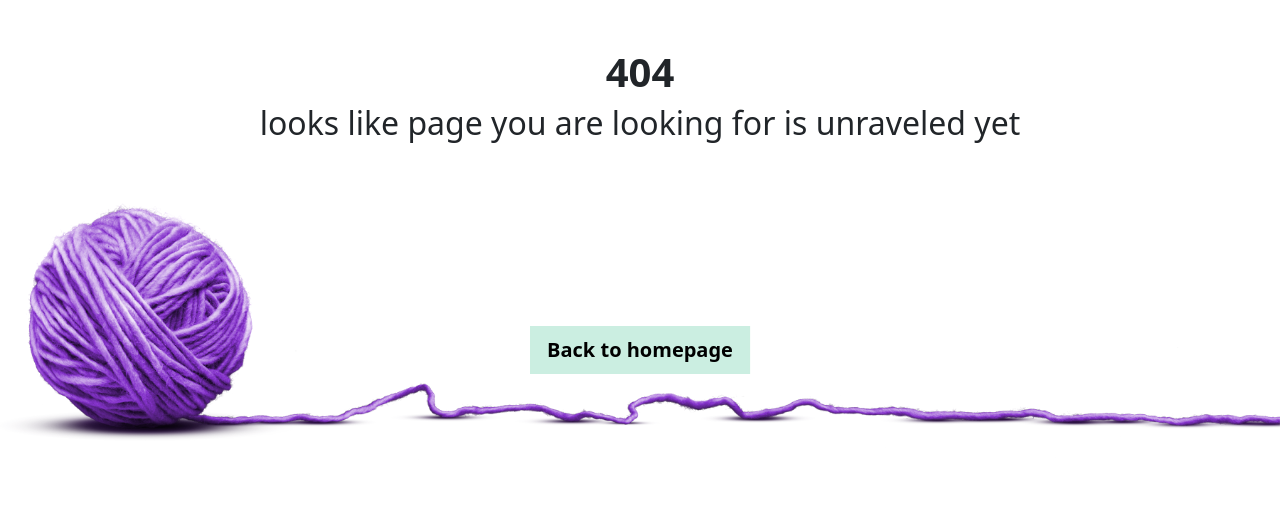
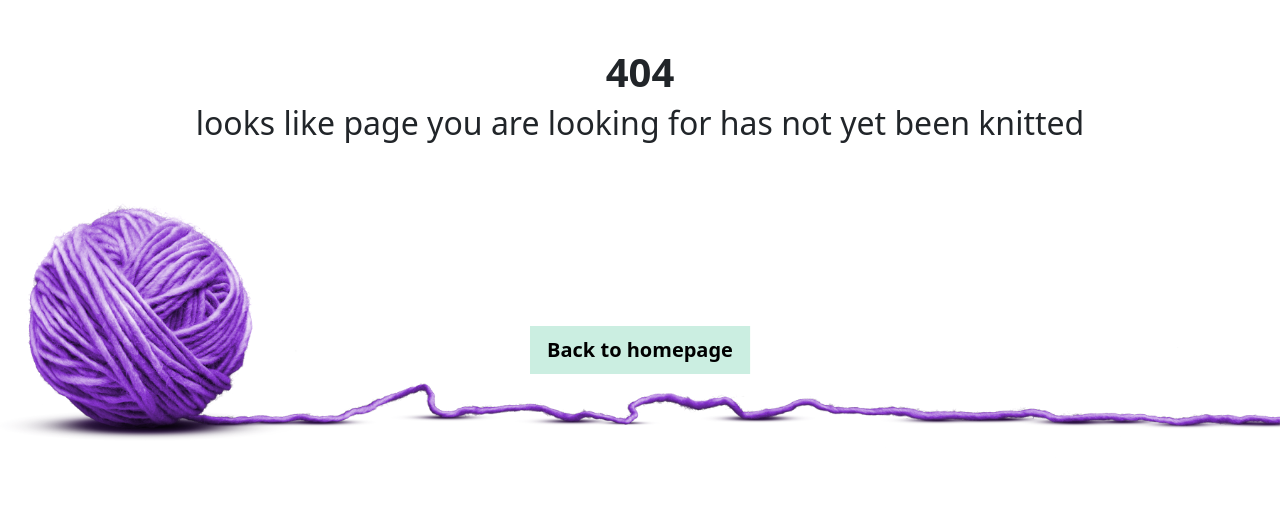
Before and after one commit to YuryLobkov/toyshop, a Django app: template toyshop/templates/404.html in a window 1280 px wide. Shown: the part 90-595 px from the top of the page. Run offline with Django 4.2, Linux system fonts and the light colour scheme; the template is opened without the code that fills it, so the values that code supplies are empty.

Commit message:
404 text correction

```diff
--- a/toyshop/templates/404.html
+++ b/toyshop/templates/404.html
@@ -4,7 +4,7 @@
 {% block content %}
 <div class="container my-5">
     <h1 class="text-center fw-bold">404</h1>
-    <h2 class="text-center">looks like page you are looking for is unraveled yet</h1>
+    <h2 class="text-center">looks like page you are looking for has not yet been knitted</h1>
     <a class="btn btn-primary btn-lg custom-buttons position-absolute top-50 start-50 translate-middle" href="{% url 'homepage' %}">Back to homepage</a>
 </div>
 <img class="img-fluid ml-5" src="{% static 'yarn_404.png' %}" alt="yarn">
```
